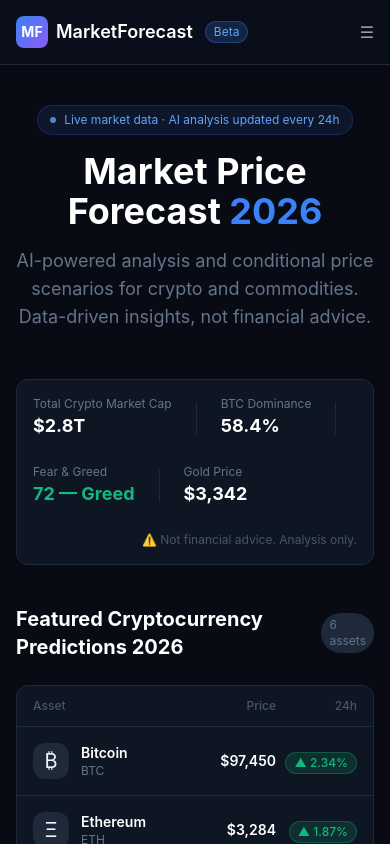
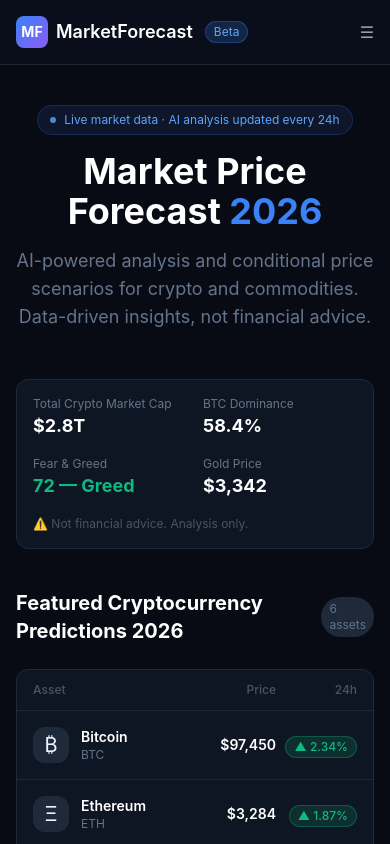
Before and after one commit to dominovd/marketforecast, a Next.js app: page / in a window 390 px wide. Shown: the top 844 px of the page. Built offline with nearby package versions, Linux system fonts and the light colour scheme.

Commit message:
fix: mobile stats grid (2-col layout, hide dividers on mobile)

```diff
--- a/app/page.tsx
+++ b/app/page.tsx
@@ -65,28 +65,30 @@
       </div>
 
       {/* Market overview bar */}
-      <div className="card p-4 mb-10 flex flex-wrap gap-6 items-center">
+      <div className="card p-4 mb-10">
+        <div className="grid grid-cols-2 sm:flex sm:flex-wrap sm:items-center gap-4 sm:gap-6">
           <div>
             <p className="text-xs" style={{ color: '#64748b' }}>Total Crypto Market Cap</p>
             <p className="text-lg font-bold text-white">{totalMarketCap}</p>
           </div>
-        <div className="w-px h-8" style={{ background: '#1e2a3a' }} />
+          <div className="hidden sm:block w-px h-8" style={{ background: '#1e2a3a' }} />
           <div>
             <p className="text-xs" style={{ color: '#64748b' }}>BTC Dominance</p>
             <p className="text-lg font-bold text-white">{btcDominance}</p>
           </div>
-        <div className="w-px h-8" style={{ background: '#1e2a3a' }} />
+          <div className="hidden sm:block w-px h-8" style={{ background: '#1e2a3a' }} />
           <div>
             <p className="text-xs" style={{ color: '#64748b' }}>Fear & Greed</p>
             <p className="text-lg font-bold" style={{ color: '#10b981' }}>72 — Greed</p>
           </div>
-        <div className="w-px h-8" style={{ background: '#1e2a3a' }} />
+          <div className="hidden sm:block w-px h-8" style={{ background: '#1e2a3a' }} />
           <div>
             <p className="text-xs" style={{ color: '#64748b' }}>Gold Price</p>
             <p className="text-lg font-bold text-white">$3,342</p>
           </div>
-        <div className="ml-auto text-xs" style={{ color: '#475569' }}>
+          <div className="col-span-2 sm:ml-auto text-xs" style={{ color: '#475569' }}>
             ⚠️ Not financial advice. Analysis only.
+          </div>
         </div>
       </div>
 
```
Lines whose indentation alone changed are shown as unchanged.
